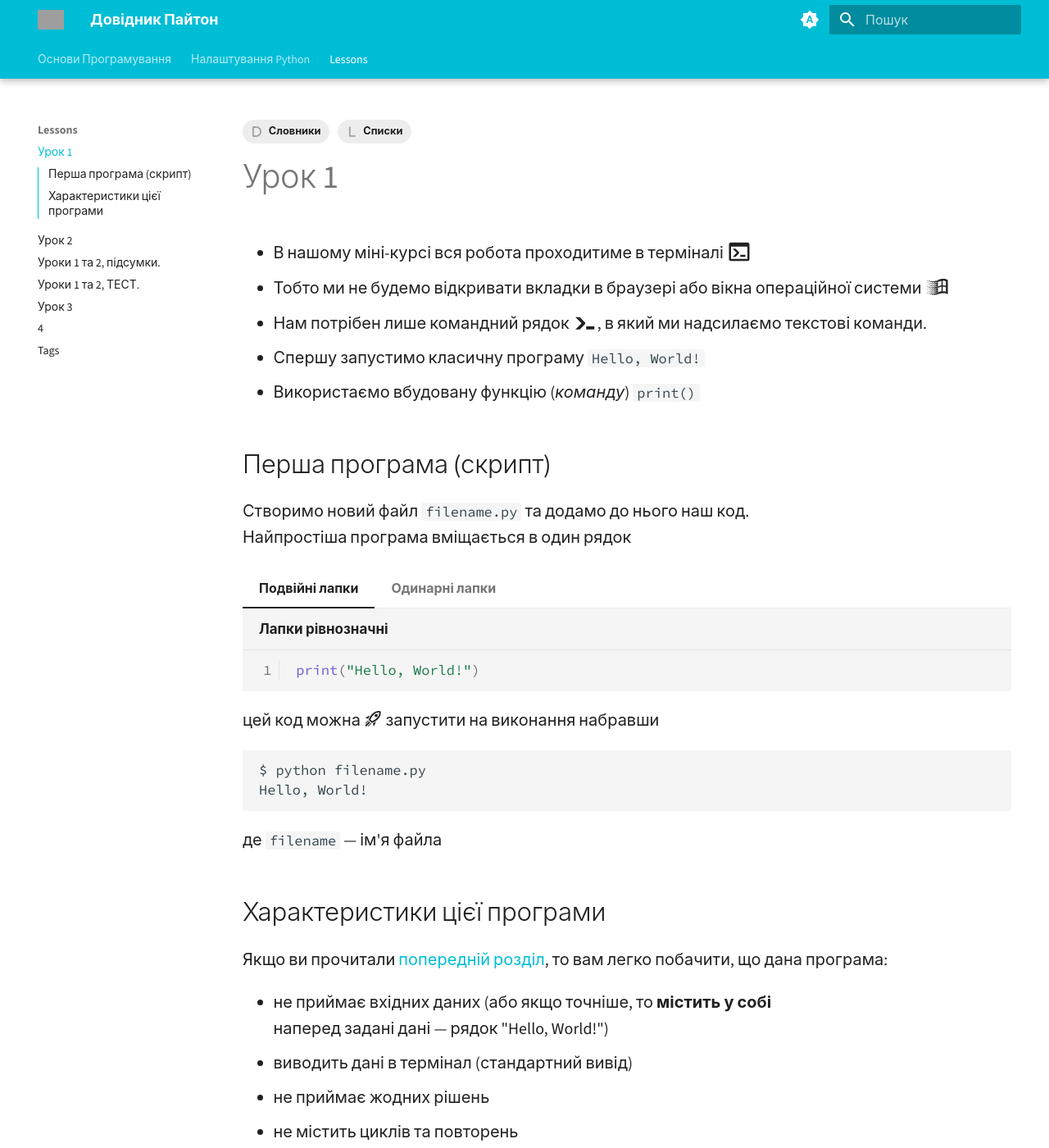
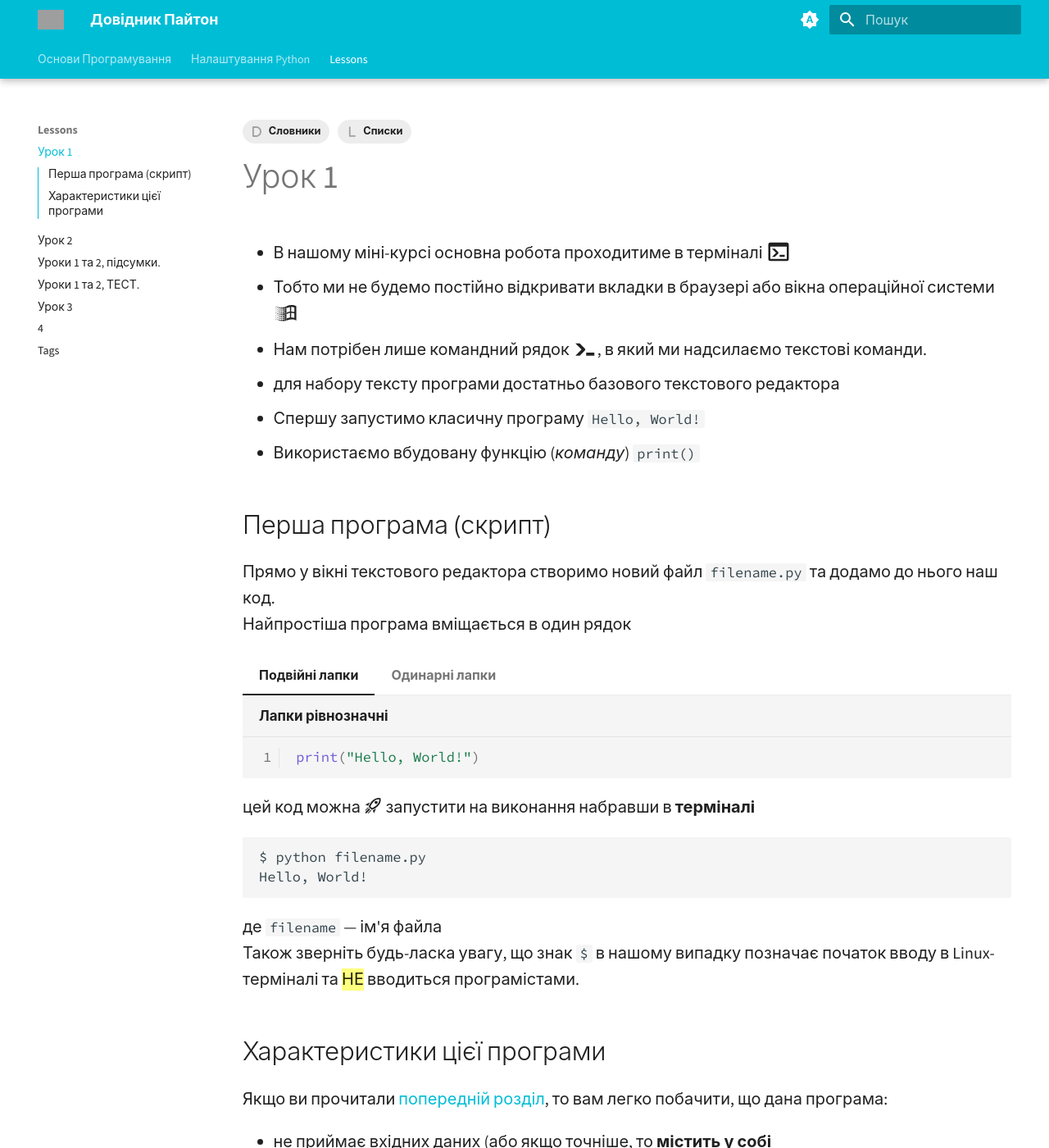
Before and after one commit to kirilche/pykids, an MkDocs documentation site: the page built from docs/lessons/1.md, in a window 1280 px wide and 1400 px high. Shown: the whole window at 82% size. Built offline with MkDocs 1.6.1 and Material for MkDocs 9.7.7, drawn with Linux system fonts in a browser that asks for light colours; emoji names are drawn with the system emoji font; grey boxes are pictures that could not be loaded.

Commit message:
260125 8

````diff
--- a/docs/lessons/1.md
+++ b/docs/lessons/1.md
@@ -5,13 +5,14 @@ tags:
 ---
 
 # Урок 1
-- В нашому міні-курсі вся робота проходитиме в терміналі :material-console:{ .lg }
-- Тобто ми не будемо відкривати вкладки в браузері або вікна операційної системи :material-microsoft-windows-classic:{ .lg }
+- В нашому міні-курсі основна робота проходитиме в терміналі :material-console:{ .lg }
+- Тобто ми не будемо постійно відкривати вкладки в браузері або вікна операційної системи :material-microsoft-windows-classic:{ .lg }
 - Нам потрібен лише командний рядок :material-console-line:{ .lg }, в який ми надсилаємо текстові команди.
+- для набору тексту програми достатньо базового текстового редактора
 - Спершу запустимо класичну програму `Hello, World!`
 - Використаємо вбудовану функцію (_команду_) `print()`
 ## Перша програма (скрипт)
-Створимо новий файл `filename.py` та додамо до нього наш код.
+Прямо у вікні текстового редактора створимо новий файл `filename.py` та додамо до нього наш код.
 Найпростіша програма вміщається в один рядок
 
 === "Подвійні лапки"
@@ -23,7 +24,7 @@ tags:
     print('Hello, World!')
     ```
 
-цей код можна :material-rocket-launch-outline: запустити на виконання набравши
+цей код можна :material-rocket-launch-outline: запустити на виконання набравши в **терміналі**
 
 <!-- termynal -->
 ```
@@ -32,7 +33,7 @@ Hello, World!
 ```
 
 де `filename` — ім'я файла
-
+Також зверніть будь-ласка увагу, що знак `$` в нашому випадку позначає початок вводу в Linux-терміналі та ==НЕ== вводиться програмістами.
 ## Характеристики цієї програми
 Якщо ви прочитали [попередній розділ](../fundamentals.md#input-and-output-aka-io), то вам легко побачити, що дана програма:
 
--- a/docs/stylesheets/extra.css
+++ b/docs/stylesheets/extra.css
@@ -32,7 +32,7 @@
     }
     to {transform: rotate(0.5turn);}
   }
-  details.question[open] {
+  details.bug[open] {
     animation: rotate_2 1000ms 1 forwards;
   }
 
@@ -45,17 +45,17 @@
       /* filter: blur(0.5px); */
     }
   }
-  details.question:not([open]) {
+  details.bug:not([open]) {
     animation: rotate_1 1000ms 1 forwards;
   }
 
-  details.question:hover {
+  details.bug:hover {
     transition:all 2s;
     filter: hue-rotate(100deg);
     /* box-shadow: 0 1rem var(--md-default-fg-color); */
   }
 
-  /* details.question:hover::after {
+  /* details.bug:hover::after {
     z-index: -1;
     content: "";
     width: 100%;
@@ -69,7 +69,7 @@
   } */
 
 
-  details.question {
+  details.bug {
     transition:all 2s;
   }
 
@@ -78,7 +78,7 @@
   }
 
   .md-typeset details {
-    font-size: 0.8rem;
+    font-size: 1rem;
   }
 
   .md-typeset details>p {
@@ -169,7 +169,7 @@ span.linenos.special { color: #000000; background-color: #ffffc0; padding-left:
 .demo-highlight .vg { color: #19177C } /* Name.Variable.Global */
 .demo-highlight .vi { color: #19177C } /* Name.Variable.Instance */
 .demo-highlight .vm { color: #19177C } /* Name.Variable.Magic */
-.demo-highlight .il { color: #666 } /* Literal.Number.Integer.Long */</style>
+.demo-highlight .il { color: #666 } /* Literal.Number.Integer.Long *
   /* @font-face {
     font-family: museo-sans, sans-serif;
     src: url();
````
Also changed, not shown: docs/fundamentals.md (+29 -12 lines), docs/lessons/2.md (+28 -6 lines), docs/lessons/3_summary_2_quiz.md (+2 -1 lines), docs/lessons/3_w.md (+1 -1 lines).
